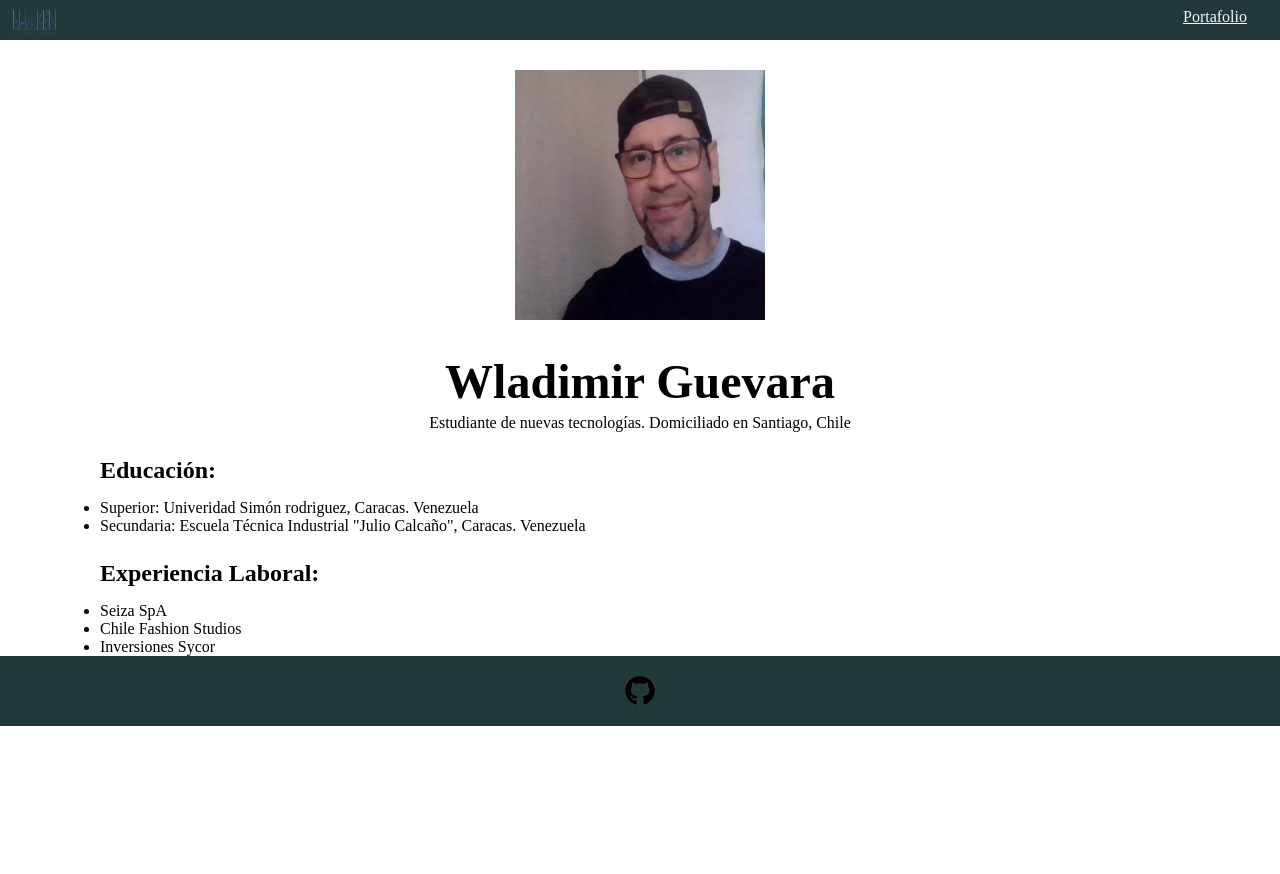
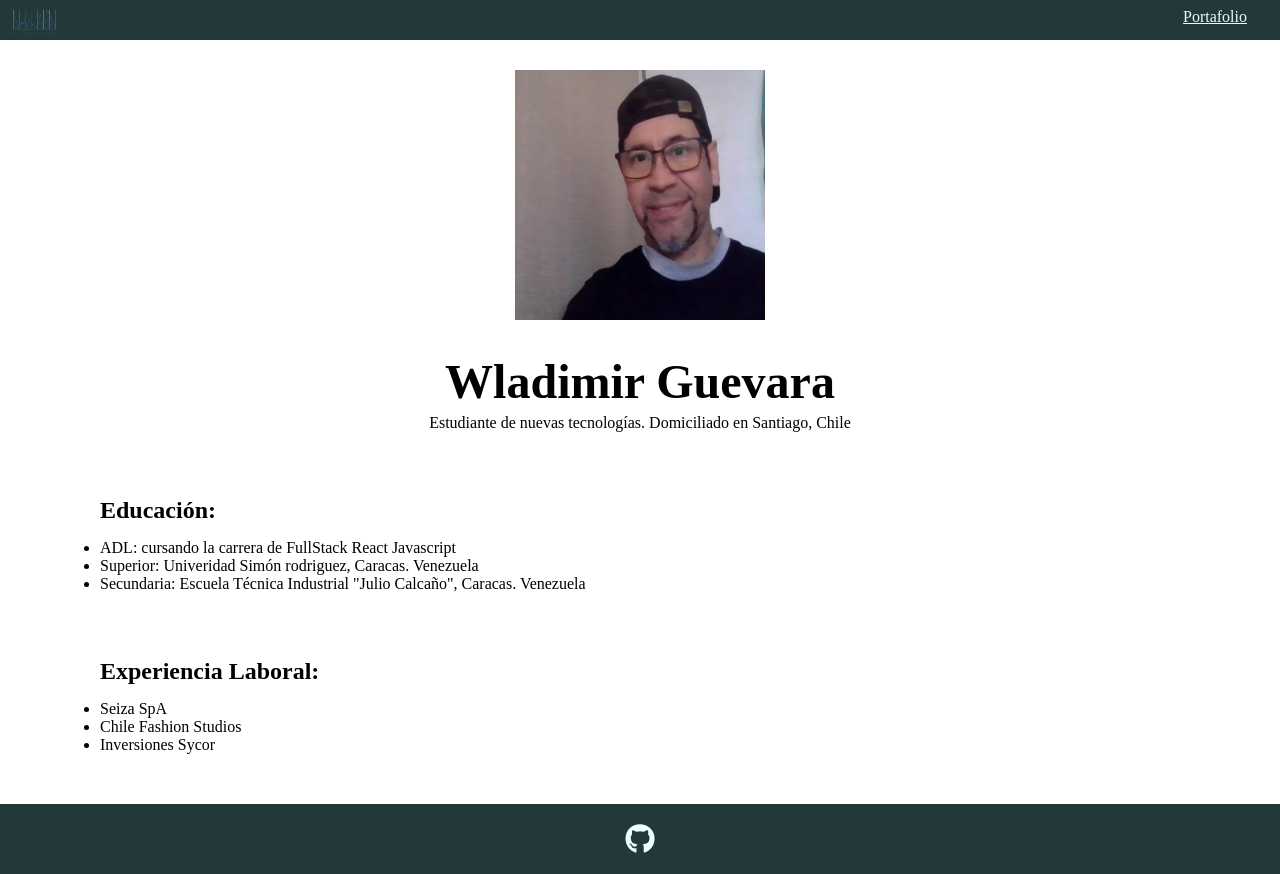
Before and after one commit to wl4dig3/cv_wla, a plain HTML site: page index.html in a window 1280 px wide. Before the commit the page ends 800 px from the top, so only its background shows below. Drawn offline with Linux system fonts and the light colour scheme.

Commit message:
chore: ultimos estilos

```diff
--- a/style.css
+++ b/assets/style.css
@@ -31,13 +31,13 @@ h1 {
 }
 .container {
     max-width: 100%;
-    margin: 0 100px;
+    margin: 0 100px 50px;
 }
 .datos-personales {
     text-align: center;
 }
 .educacion {
-    margin: 25px 0;
+    margin: 65px 0;
 }
 .seccion-titulo {
     margin-bottom: 15px;
@@ -49,5 +49,7 @@ footer {
 
     & i {
         font-size: 30px;
+        color: azure;
     }
+
 }
--- a/index.html
+++ b/index.html
@@ -4,7 +4,7 @@
     <meta charset="UTF-8">
     <meta name="viewport" content="width=device-width, initial-scale=1.0">
     <script src="https://kit.fontawesome.com/1d9bd3ed42.js" crossorigin="anonymous"></script>
-    <link rel="stylesheet" href="style.css">
+    <link rel="stylesheet" href="./assets/style.css">
     <title>CV Wladi</title>
 </head>
 <body>
@@ -25,6 +25,7 @@
         <section class="educacion">
             <h2 class="seccion-titulo">Educación:</h2>
             <ul>
+                <li>ADL: cursando la carrera de FullStack React Javascript</li>
                 <li>Superior: Univeridad Simón rodriguez, Caracas. Venezuela</li>
                 <li>Secundaria: Escuela Técnica Industrial "Julio Calcaño", Caracas. Venezuela</li>
             </ul>
@@ -39,7 +40,7 @@
         </section>
     </main>
     <footer>
-        <i class="fa-brands fa-github"></i>
+        <a href="https://github.com/wl4dig3/cv_wla" target="_blank"><i class="fa-brands fa-github"></i></a>
     </footer>
 </body>
 </html>
```
